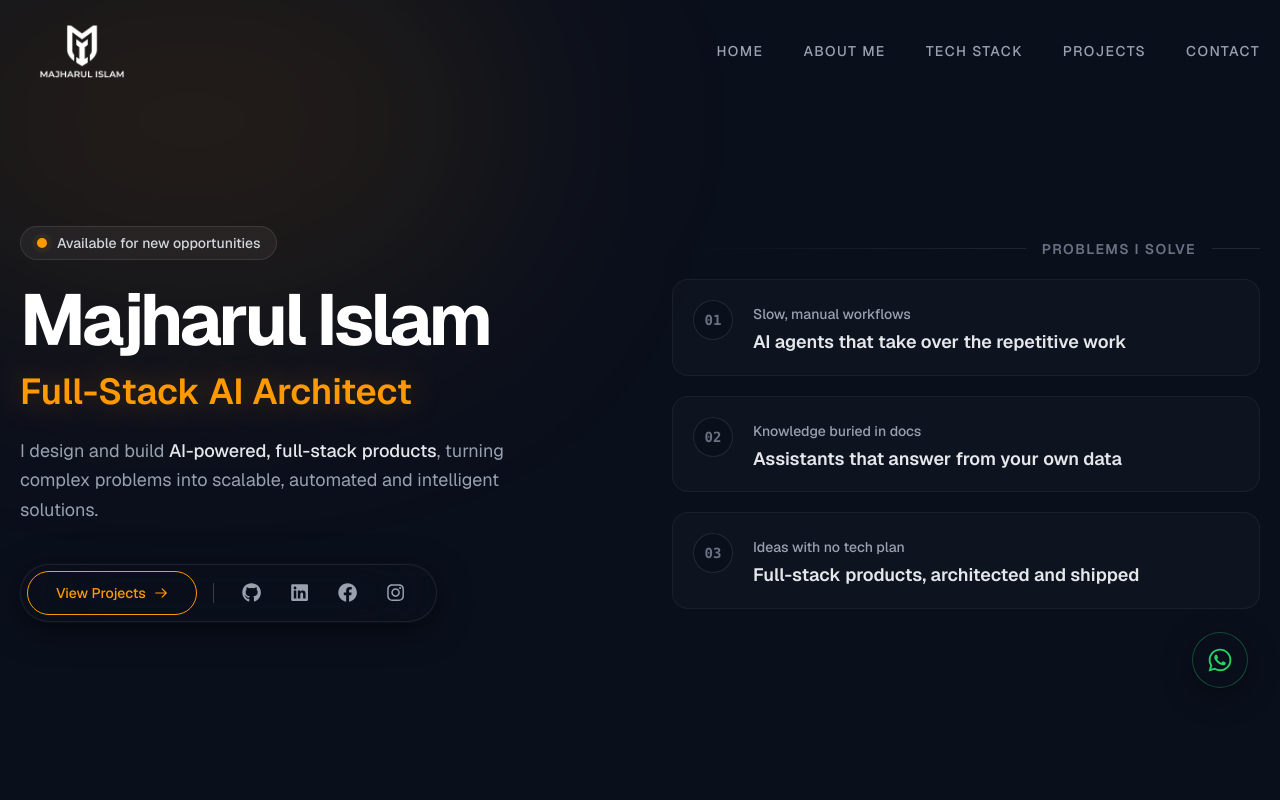
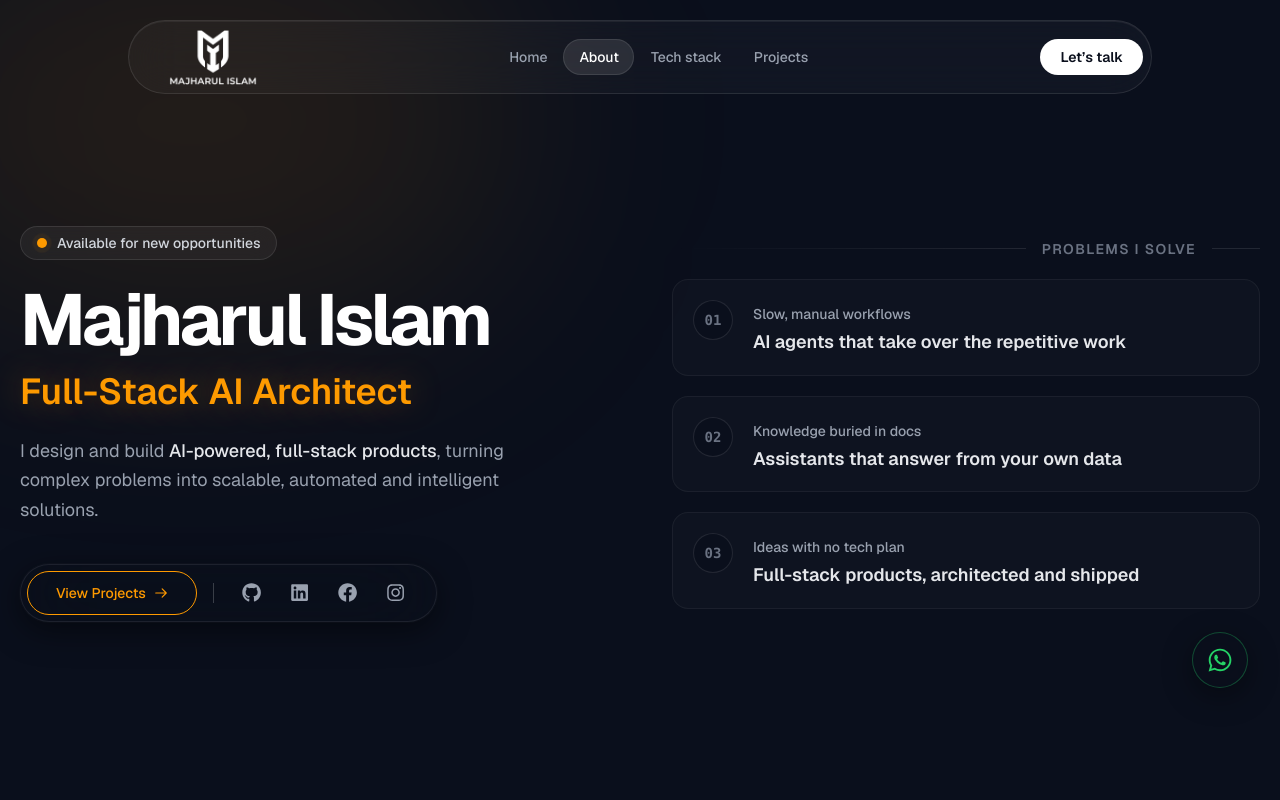
Before and after one commit to Sijan666/personalPortfolio, a React (Vite) app: page / in a window 1280 px wide. Shown: the top 800 px of the page. Built offline with nearby package versions, Linux system fonts and the light colour scheme.

Commit message:
refactor: update header navigation styling and responsiveness

```diff
--- a/src/components/layouts/Header.jsx
+++ b/src/components/layouts/Header.jsx
@@ -1,93 +1,141 @@
-import Container from "../Container"
+import { useEffect, useLayoutEffect, useRef, useState } from "react"
+import { FaBarsStaggered, FaXmark } from "react-icons/fa6"
 import Images from "../Images"
-import logo from '../../assets/logo.png'
-import { useEffect, useState } from "react"
-import { FaBarsStaggered, FaXmark } from "react-icons/fa6"
 import SmoothLink from "../SmoothLink"
+import logo from "../../assets/logo.png"
 
-const navLinks = [
+const LINKS = [
     { name: "Home", href: "#header" },
-    { name: "About Me", href: "#about" },
-    { name: "Tech Stack", href: "#techStack" },
+    { name: "About", href: "#about" },
+    { name: "Tech stack", href: "#techStack" },
     { name: "Projects", href: "#projects" },
-    { name: "Contact", href: "#contact" }
-];
+]
+const CTA = { name: "Let’s talk", href: "#contact" }
+const IDS = [...LINKS, CTA].map((l) => l.href.slice(1)).filter((id) => id !== "header")
+const EASE = "ease-[cubic-bezier(0.22,1,0.36,1)] motion-reduce:transition-none"
+const RING = "has-[:focus-visible]:ring-2 has-[:focus-visible]:ring-[#8B9CFF]/70"
+const BTN = "flex items-center justify-center rounded-full bg-white font-semibold text-[#0A0F1C] transition-all duration-300 hover:bg-[#8B9CFF] hover:shadow-[0_0_32px_-4px_rgba(139,156,255,0.75)] hover:text-white"
 
 const Header = () => {
-    const [show, setShow] = useState(false)
-    const [isScrolled, setIsScrolled] = useState(false)
-    const handleShow = () => setShow(!show)
-    const closeMenu = () => setShow(false)
+    const [open, setOpen] = useState(false)
+    const [scrolled, setScrolled] = useState(false)
+    const [active, setActive] = useState("#header")
+    const [hover, setHover] = useState(null)
+    const [pill, setPill] = useState({ x: 0, w: 0 })
+    const wrapRef = useRef(null)
+    const barRef = useRef(null)
+    const itemRefs = useRef({})
+    const target = hover ?? active
 
+    // scroll: header style + progress line
     useEffect(() => {
-        const handleScroll = () => {
-            setIsScrolled(window.scrollY > 50)
+        const onScroll = () => {
+            const max = document.documentElement.scrollHeight - window.innerHeight
+            barRef.current.style.transform = `scaleX(${max > 0 ? Math.min(window.scrollY / max, 1) : 0})`
+            setScrolled(window.scrollY > 40)
         }
-        window.addEventListener("scroll", handleScroll)
-        return () => window.removeEventListener("scroll", handleScroll)
+        onScroll()
+        window.addEventListener("scroll", onScroll, { passive: true })
+        return () => window.removeEventListener("scroll", onScroll)
     }, [])
+
+    // active section
+    useEffect(() => {
+        const io = new IntersectionObserver(
+            (entries) => entries.forEach(({ target: { id }, isIntersecting }) =>
+                setActive((p) => (isIntersecting ? `#${id}` : p === `#${id}` ? "#header" : p))),
+            { rootMargin: "-45% 0px -50% 0px" }
+        )
+        IDS.forEach((id) => document.getElementById(id) && io.observe(document.getElementById(id)))
+        return () => io.disconnect()
+    }, [])
+
+    // sliding pill position
+    useLayoutEffect(() => {
+        const measure = () => {
+            const el = itemRefs.current[target]
+            setPill((p) => (el ? { x: el.offsetLeft, w: el.offsetWidth } : { ...p, w: 0 }))
+        }
+        measure()
+        window.addEventListener("resize", measure)
+        document.fonts?.ready.then(measure)
+        return () => window.removeEventListener("resize", measure)
+    }, [target])
+
+    // mobile menu: Escape / outside click closes
+    useEffect(() => {
+        if (!open) return
+        const close = (e) =>
+            (e.key === "Escape" || (e.type === "pointerdown" && !wrapRef.current.contains(e.target))) && setOpen(false)
+        document.addEventListener("keydown", close)
+        document.addEventListener("pointerdown", close)
+        return () => {
+            document.removeEventListener("keydown", close)
+            document.removeEventListener("pointerdown", close)
+        }
+    }, [open])
 
     return (
         <header id="header" className="relative">
-            <div className={`font-geist fixed w-full top-0 left-0 z-50 transition-all duration-500 ease-in-out ${
-                isScrolled
-                ? "bg-[#0A0F1C]/70 backdrop-blur-xl shadow-[0_4px_30px_rgba(0,0,0,0.1)] border-b border-white/5 py-4"
-                : "bg-transparent py-6"
-            }`}>
-                <Container>
-                    <div className="flex justify-between items-center">
-                        {/* logo */}
-                        <div className="logo lg:w-[10%] w-[25%] md:w-[15%] relative z-50">
-                            <SmoothLink href="#header" onClick={closeMenu}>
-                                <Images imgSrc={logo} />
+            <div className={`font-geist pointer-events-none fixed inset-x-0 top-0 z-50 px-4 transition-[padding] duration-500 ${scrolled ? "pt-3" : "pt-5"}`}>
+                <div ref={wrapRef} className={`pointer-events-auto relative mx-auto transition-[max-width] duration-500 ${EASE} ${scrolled ? "max-w-4xl" : "max-w-5xl"}`}>
+                    {/* capsule */}
+                    <div className={`relative flex items-center justify-between rounded-full border py-2 pl-5 pr-2 backdrop-blur-xl transition-all duration-500 ${scrolled
+                        ? "border-white/15 bg-[#0A0F1C]/75 shadow-[inset_0_1px_0_rgba(255,255,255,0.08),0_12px_40px_-12px_rgba(0,0,0,0.7)]"
+                        : "border-white/10 bg-white/3 shadow-[inset_0_1px_0_rgba(255,255,255,0.06)]"}`}>
+                        <div className="w-28 shrink-0 lg:w-32">
+                            <SmoothLink href="#header" onClick={() => setOpen(false)}>
+                                <Images imgSrc={logo} alt="Majharul Islam Sijan" />
                             </SmoothLink>
                         </div>
-                        {/* nav */}
-                        <nav className="hidden lg:block">
-                            <ul className="flex gap-x-10 items-center">
-                                {navLinks.map((link, index) => (
-                                    <li key={index} className="group cursor-pointer overflow-hidden">
-                                        <SmoothLink href={link.href}>
-                                            <span className="relative block overflow-hidden">
-                                                <span className="block transition-transform duration-500 ease-[cubic-bezier(0.76,0,0.24,1)] group-hover:-translate-y-full text-[#99A1AF] text-sm font-medium tracking-widest uppercase">
-                                                    {link.name}
-                                                </span>
-                                                <span className="absolute inset-0 block translate-y-full transition-transform duration-500 ease-[cubic-bezier(0.76,0,0.24,1)] group-hover:translate-y-0 text-white text-sm font-medium tracking-widest uppercase">
-                                                    {link.name}
-                                                </span>
+                        {/* desktop nav */}
+                        <nav aria-label="Main" className="hidden lg:block">
+                            <ul className="relative flex items-center" onMouseLeave={() => setHover(null)}>
+                                <li aria-hidden="true" style={{ width: pill.w, transform: `translateX(${pill.x}px)` }}
+                                    className={`pointer-events-none absolute left-0 top-0 h-full rounded-full bg-white/10 ring-1 ring-inset ring-white/10 transition-[transform,width] duration-500 ${EASE}`} />
+                                {LINKS.map(({ name, href }) => (
+                                    <li key={href} ref={(el) => (itemRefs.current[href] = el)}
+                                        onMouseEnter={() => setHover(href)} onFocus={() => setHover(href)} onBlur={() => setHover(null)}
+                                        className={`relative z-10 rounded-full ${RING}`}>
+                                        <SmoothLink href={href}>
+                                            <span className={`block px-4 py-2 text-sm font-medium transition-colors duration-300 ${target === href ? "text-white" : "text-[#99A1AF]"}`}>
+                                                {name}
                                             </span>
                                         </SmoothLink>
                                     </li>
                                 ))}
                             </ul>
                         </nav>
-                        {/* small device toggle */}
-                        <div className="lg:hidden relative z-50 flex items-center">
-                            <button
-                                onClick={handleShow}
-                                className="p-2 text-white focus:outline-none"
-                                aria-label="Toggle Menu">
-                                {show ? <FaXmark size={24} /> : <FaBarsStaggered size={22} />}
-                            </button>
+                        <div className={`hidden rounded-full lg:block ${RING}`}>
+                            <SmoothLink href={CTA.href}><span className={`${BTN} px-5 py-2 text-sm`}>{CTA.name}</span></SmoothLink>
+                        </div>
+                        {/* mobile toggle */}
+                        <button type="button" onClick={() => setOpen((o) => !o)} aria-expanded={open} aria-controls="mobile-menu"
+                            aria-label={open ? "Close menu" : "Open menu"}
+                            className="flex size-10 items-center justify-center rounded-full border border-white/10 bg-white/5 text-white focus-visible:outline-none focus-visible:ring-2 focus-visible:ring-[#8B9CFF]/70 lg:hidden">
+                            {open ? <FaXmark size={18} /> : <FaBarsStaggered size={16} />}
+                        </button>
+                        {/* scroll progress */}
+                        <div aria-hidden="true" className="pointer-events-none absolute inset-x-8 -bottom-px h-0.5 overflow-hidden rounded-full">
+                            <div ref={barRef} className="h-full origin-left bg-[#8B9CFF]" style={{ transform: "scaleX(0)" }} />
                         </div>
                     </div>
-                </Container>
-                {/* small device nav */}
-                <div className={`lg:hidden absolute top-full left-0 w-full px-4 transition-all duration-500 ease-out origin-top ${
-                    show ? "opacity-100 scale-y-100 visible translate-y-2" : "opacity-0 scale-y-95 invisible -translate-y-4"}`}>
-                    <div className="bg-[#111827]/90 backdrop-blur-2xl border border-white/10 rounded-2xl shadow-2xl p-6 ring-1 ring-white/5">
-                        <ul className="flex flex-col gap-y-6">
-                            {navLinks.map((link, index) => (
-                                <li key={index} className="text-center border-b border-white/5 pb-2 last:border-none last:pb-0">
-                                    <SmoothLink href={link.href} onClick={closeMenu}>
-                                        <span className="text-[#99A1AF] text-lg font-medium hover:text-white hover:tracking-widest transition-all duration-300 block">
-                                            {link.name}
-                                        </span>
+                    {/* mobile menu */}
+                    <nav id="mobile-menu" aria-label="Mobile"
+                        className={`absolute inset-x-0 top-full mt-2 origin-top transition-all duration-500 ${EASE} lg:hidden ${open ? "visible scale-100 opacity-100" : "invisible -translate-y-3 scale-95 opacity-0"}`}>
+                        <ul className="rounded-3xl border border-white/10 bg-[#0A0F1C]/90 p-3 shadow-[0_24px_60px_-16px_rgba(0,0,0,0.8)] backdrop-blur-2xl">
+                            {LINKS.map(({ name, href }) => (
+                                <li key={href}>
+                                    <SmoothLink href={href} onClick={() => setOpen(false)}>
+                                        <span className={`block rounded-2xl px-4 py-3 text-lg font-medium hover:bg-white/5 ${active === href ? "text-white" : "text-[#99A1AF]"}`}>{name}</span>
                                     </SmoothLink>
                                 </li>
                             ))}
+                            <li className="mt-2 border-t border-white/10 pt-3">
+                                <SmoothLink href={CTA.href} onClick={() => setOpen(false)}><span className={`${BTN} w-full py-3 text-base`}>{CTA.name}</span></SmoothLink>
+                            </li>
                         </ul>
-                    </div>
+                    </nav>
                 </div>
             </div>
         </header>
```
